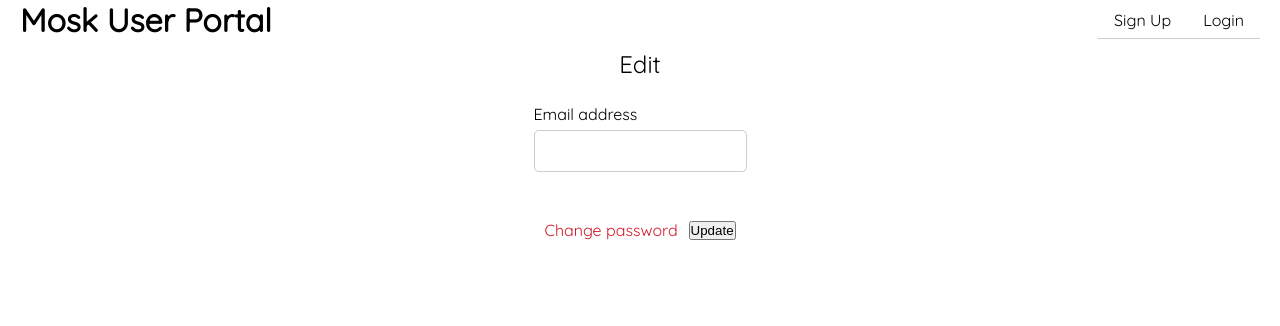
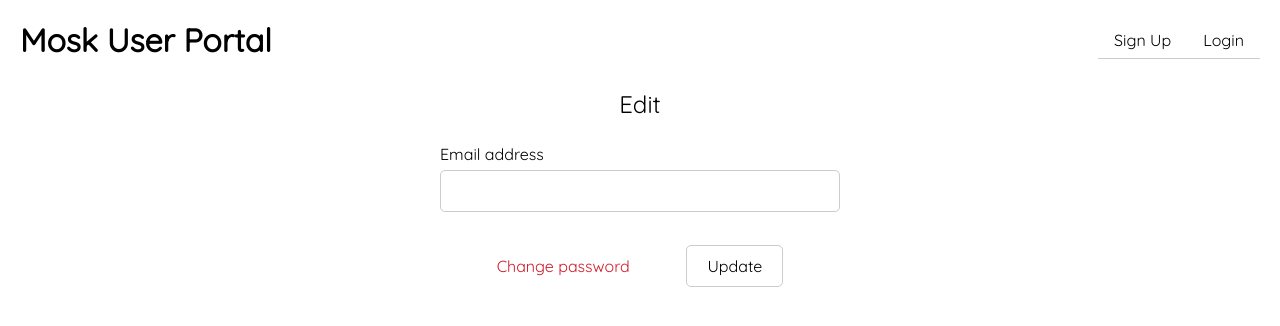
Before and after one commit to artaurus/mosk, a Flask app: page /account/edit in a window 1280 px wide. Shown: the top 326 px of the page. Run offline with Flask 2, Linux system fonts and the light colour scheme; data that the repository does not hold is empty; parts of the project's set-up code (start-up, migrations or seed data) failed here and were passed over; some libraries are stand-ins or nearby versions.

Commit message:
del: default | add: btn

```diff
--- a/mosk/static/css/style.css
+++ b/mosk/static/css/style.css
@@ -1,10 +1,4 @@
-* {
-  box-sizing: border-box;
-}
-
 body {
-  color: #000;
-  background-color: #fff;
   font-family: Quicksand, Calibri;
 }
 
@@ -14,6 +8,7 @@ header {
   justify-content: space-between;
   align-items: center;
   padding: 0 20px;
+  height: 15vh;
 }
 
 nav {
@@ -33,18 +28,33 @@ nav a:hover {
 
 main {
   line-height: 2;
-  display: flex;
-  justify-content: center;
-  align-items: center;
 }
 
 h2 {
   font-weight: normal;
 }
 
-a {
-  text-decoration: none;
+.small {
+  font-size: 14px;
+}
+
+.btn {
+  padding: 10px 20px;
   color: inherit;
+  background-color: inherit;
+  font-family: inherit;
+  font-size: inherit;
+  border: #ccc solid 1px;;
+  border-radius: 5px;
+  box-shadow: 0 0 5px #ccc;
+}
+
+.btn:hover,
+.btn:focus {
+  outline: none;
+  box-shadow: 0 0 5px #ccc;
+  cursor: pointer;
+  transition: 200ms;
 }
 
 #flash {
@@ -73,9 +83,14 @@ a {
 @media screen and (min-width: 600px) {
   header {
     flex-direction: row;
+    height: 10vh;
   }
 
   nav {
     margin: 0;
   }
+
+  .btn {
+    box-shadow: none;
+  }
 }
```
